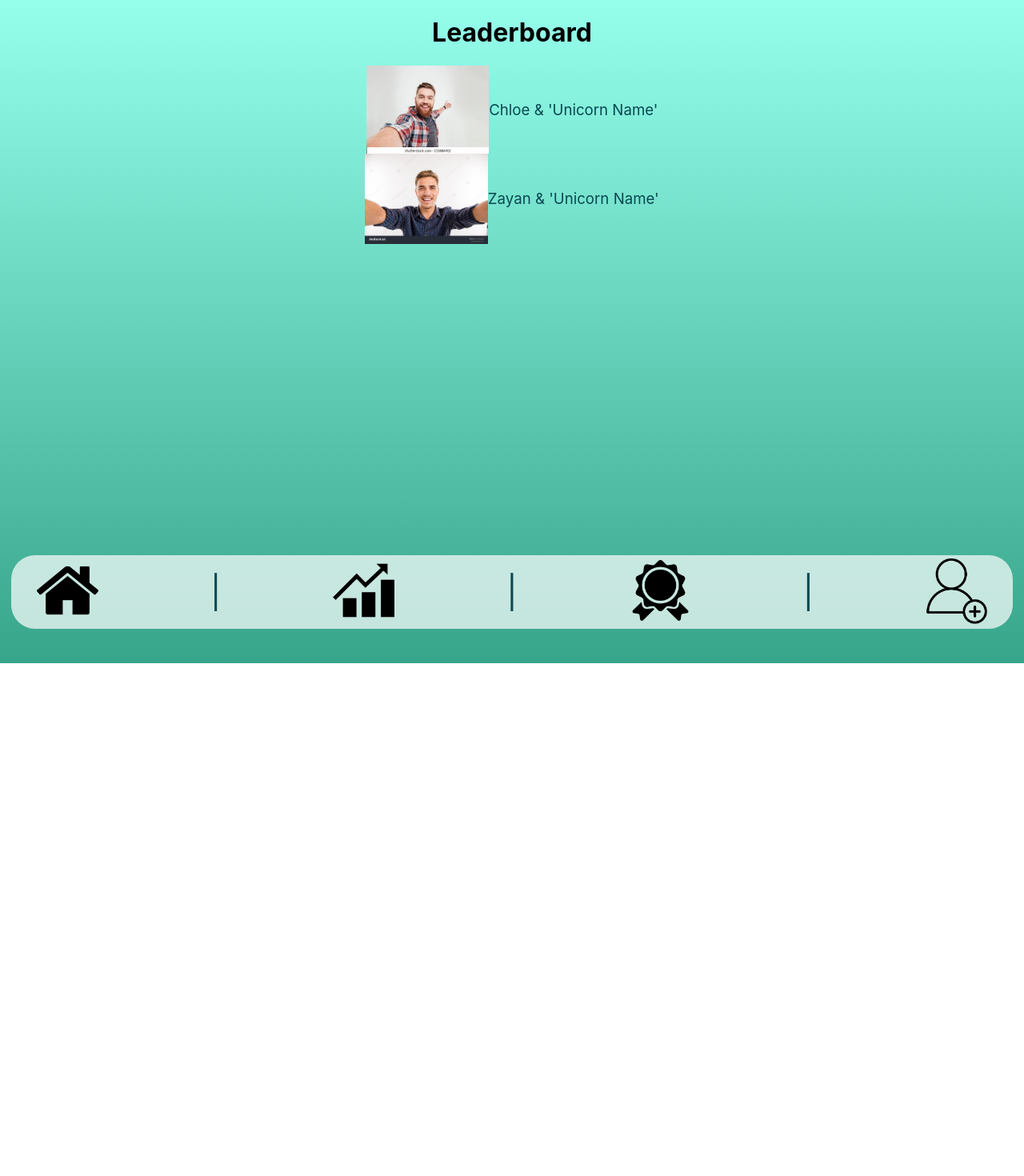
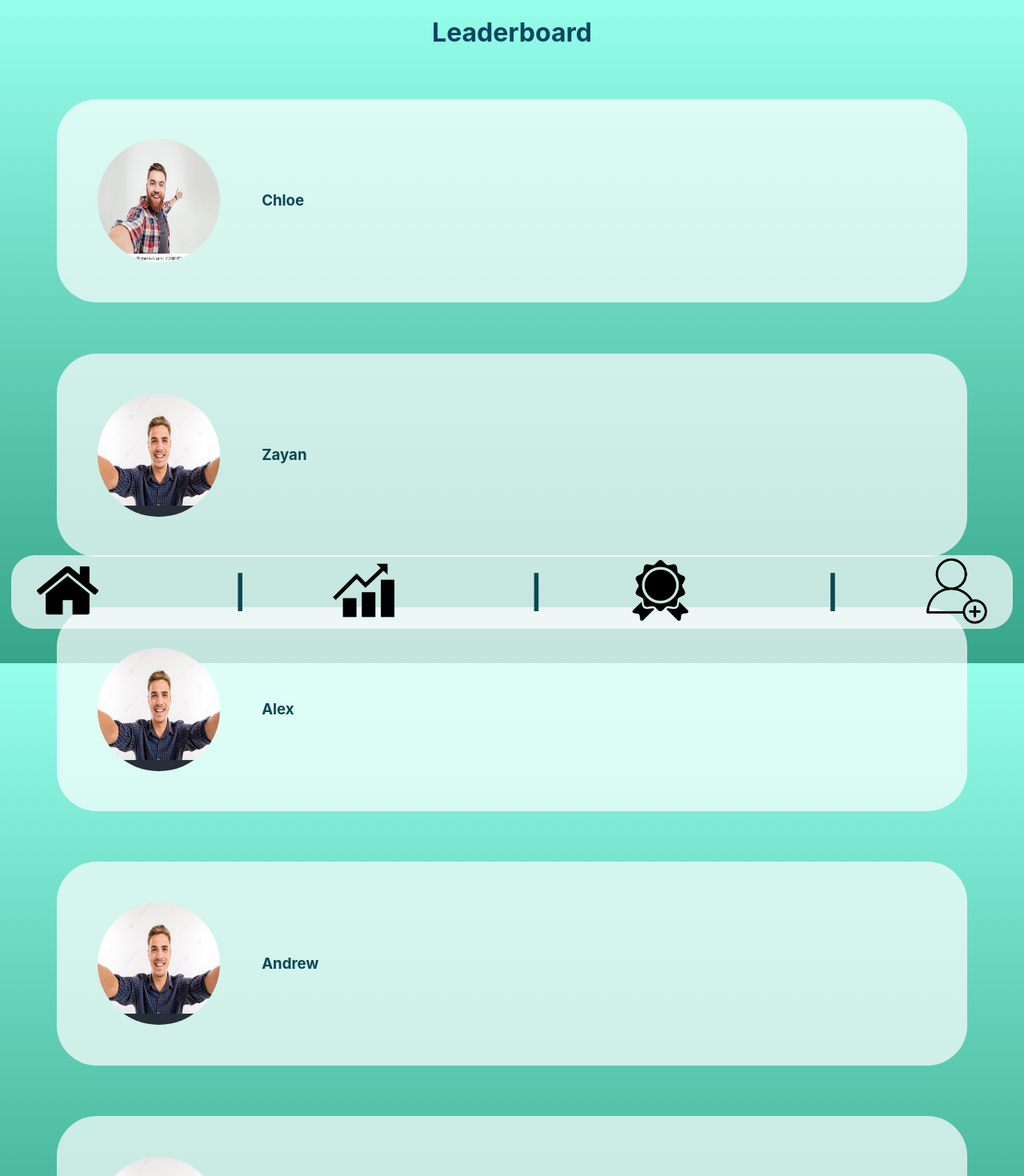
Before and after one commit to zayan-sheikh/equihealth, a React (Create React App) app in the folder frontend_real/: page /leaderboard in a window 1280 px wide. Shown: the top 1470 px of the page at 80% size. Before the commit the page ends 829 px from the top, so only its background shows below. Built offline with nearby package versions, Linux system fonts and the light colour scheme.

Commit message:
feojsdsd

```diff
--- a/frontend_real/src/pages/Home.js
+++ b/frontend_real/src/pages/Home.js
@@ -47,7 +47,7 @@ function Home() {
 
             <div style={{ display: 'flex', flexDirection: 'column', alignItems: 'center', justifyContent: 'center', marginTop: '20%'}}>
                 <div  style={{ display: 'flex', alignItems: 'center', justifyContent: 'center'}}>
-                    <img src={streakimg} alt='Streak' style={{ width: '22vw', height: 'auto' }}></img>
+                    <img src={streakimg} alt='Streak' style={{ width: '22vw', height: 'auto'}}></img>
                     <h4 class = 'streak' style={{fontSize: '15vw', marginRight: '20px', color: '#d2091c'}}>{streak} </h4>
                 </div>
 
--- a/frontend_real/src/pages/Leaderboard.css
+++ b/frontend_real/src/pages/Leaderboard.css
@@ -1,3 +1,22 @@
+
 .leaderboard-container {
     background-color: white;
 }
+
+.leaderboard-item {
+    border-radius: 50px;
+    background-color: rgba(255,255,255,0.7);
+    justify-content: left;
+    display: flex;
+    padding: 4%;
+    margin: 5%;
+}
+
+h1 {
+    color: rgb(13, 70, 93)
+}
+
+p {
+    padding-left: 5%;
+    font-weight: bold;
+}
--- a/frontend_real/src/pages/Leaderboard.js
+++ b/frontend_real/src/pages/Leaderboard.js
@@ -1,18 +1,36 @@
 import React from 'react'
 import dummypfp from '../assets/dummypfp.jpeg'
 import dummypfp2 from '../assets/dummypfp2.jpeg'
+import './Leaderboard.css';
 
 export default function Leaderboard() {
   return (
     <div class='container'>
       <h1>Leaderboard</h1>
-      <div class ='leaderboard-item' style={{ display: 'flex', alignItems: 'center', justifyContent: 'center' }}>
-                <img src={dummypfp} alt="Chloe's Profile Picture" style={{ width: '12vw', height: 'auto' }}></img>
-          <p>Chloe & 'Unicorn Name'</p>
+
+      <div class ='leaderboard-item' style={{ display: 'flex', alignItems: 'center' }}>
+                <img src={dummypfp} alt="Chloe's Profile Picture" style={{ width: '12vw', height: '12vw',  borderRadius: '100px'}}></img>
+          <p>Chloe</p>
       </div>
-      <div class ='leaderboard-item' style={{ display: 'flex', alignItems: 'center', justifyContent: 'center' }}>
-                <img src={dummypfp2} alt="Chloe's Profile Picture" style={{ width: '12vw', height: 'auto' }}></img>
-          <p>Zayan & 'Unicorn Name'</p>
+
+      <div class ='leaderboard-item' style={{ display: 'flex', alignItems: 'center'}}>
+                <img src={dummypfp2} alt="Chloe's Profile Picture" style={{ width: '12vw', height: '12vw',  borderRadius: '100px'}}></img>
+          <p>Zayan</p>
+      </div>
+
+      <div class ='leaderboard-item' style={{ display: 'flex', alignItems: 'center' }}>
+                <img src={dummypfp2} alt="Chloe's Profile Picture" style={{ width: '12vw', height: '12vw',  borderRadius: '100px'}}></img>
+          <p>Alex</p>
+      </div>
+
+      <div class ='leaderboard-item' style={{ display: 'flex', alignItems: 'center'}}>
+                <img src={dummypfp2} alt="Chloe's Profile Picture" style={{ width: '12vw', height: '12vw',  borderRadius: '100px'}}></img>
+          <p>Andrew</p>
+      </div>
+
+      <div class ='leaderboard-item' style={{ display: 'flex', alignItems: 'center'}}>
+                <img src={dummypfp2} alt="Chloe's Profile Picture" style={{ width: '12vw', height: '12vw',  borderRadius: '100px'}}></img>
+          <p>Elon</p>
       </div>
     </div>
   )
--- a/frontend_real/src/pages/Stats.css
+++ b/frontend_real/src/pages/Stats.css
@@ -73,7 +73,7 @@ p {
 }
 
 .plugHeader {
-    background-color: rgb(26, 26, 26);
+    background-color: rgb(11, 75, 77);
     border-top-right-radius: 10px;
     border-top-left-radius: 10px;
     padding: 2%;
@@ -82,11 +82,11 @@ p {
 }
 
 .merchPic {
-    border-radius: 60px;
+    border-radius: 40px;
     transition: 0.5s;
     padding: 1%;
 }
 
 .merchPic:hover {
-    width: 35%;
+    width: 33%;
 }
```
Also changed, not shown: frontend_real/src/pages/heart.png.
